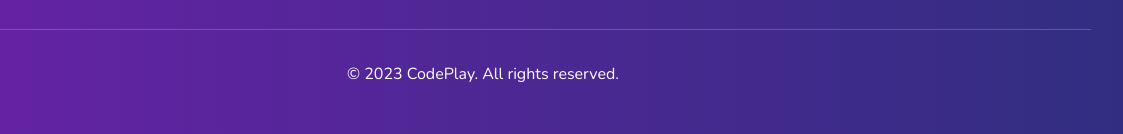
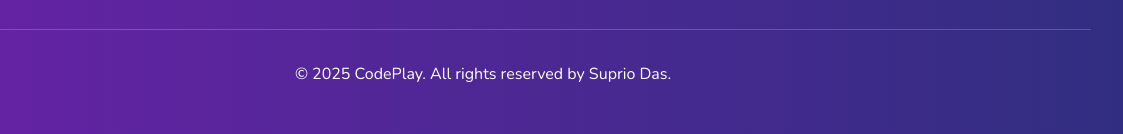
Before and after one commit to Suprio-Das/CodePlay-AI, a plain HTML site: page About.html in a window 1280 px wide. Shown: the part 3120-3254 px from the top of the page, 157-1280 px from the left. Drawn offline with nearby package versions, Linux system fonts and the light colour scheme.

Commit message:
Footer updated

```diff
--- a/About.html
+++ b/About.html
@@ -448,7 +448,7 @@
             </div>
 
             <div class="border-t border-white border-opacity-20 mt-8 pt-8 text-center">
-                <p>&copy; 2023 CodePlay. All rights reserved.</p>
+                <p>&copy; 2025 CodePlay. All rights reserved by Suprio Das.</p>
             </div>
         </div>
     </footer>
```
Also changed, not shown: Contact.html (+1 -1 lines), Courses.html (+1 -1 lines).
